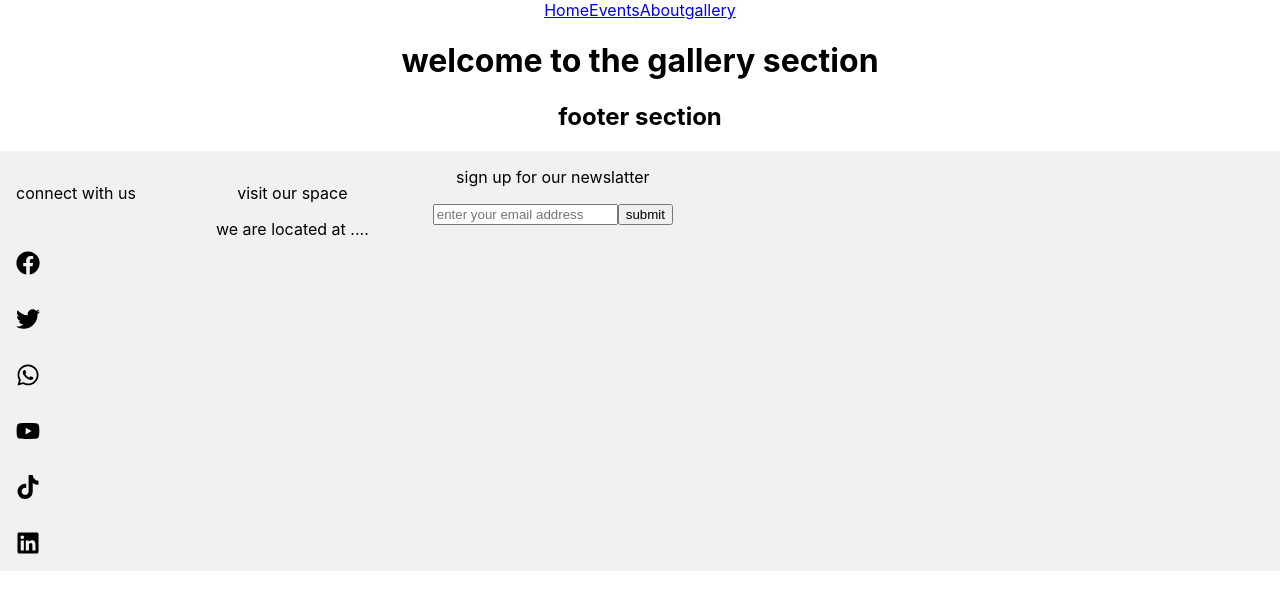
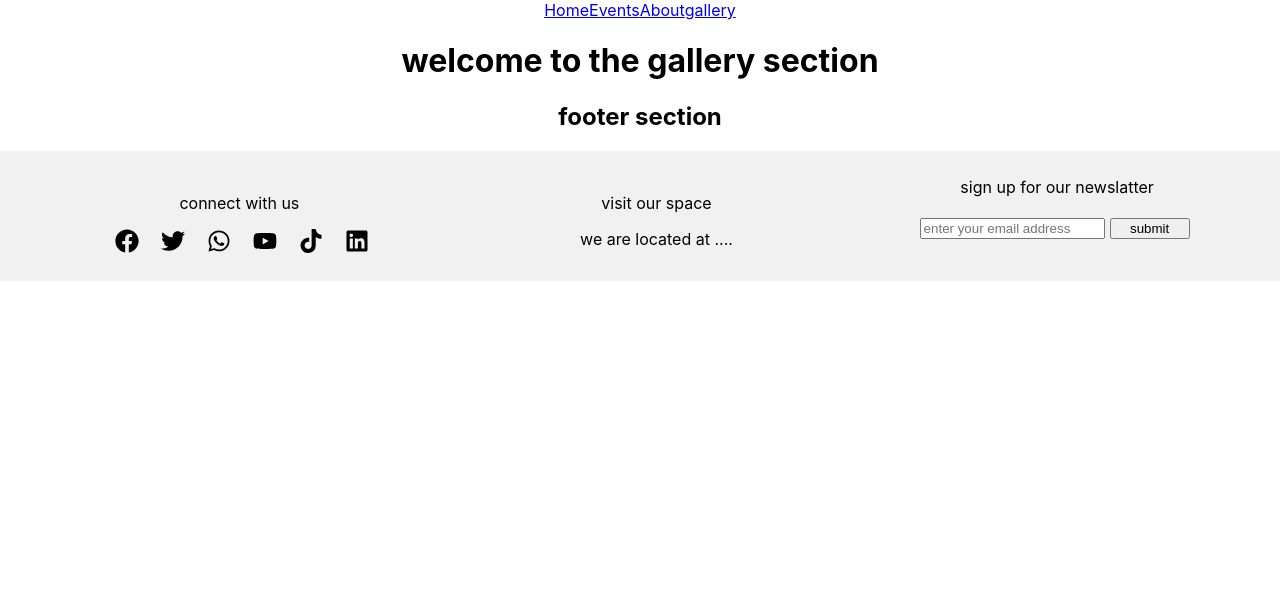
Before and after one commit to Kris-Ekiteles/ekai_empiror, a React (Create React App) app: page /gallery in a window 1280 px wide. Shown: the top 610 px of the page. Built offline with nearby package versions, Linux system fonts and the light colour scheme.

Commit message:
button style and remove flex wrap

```diff
--- a/src/components/Footer.css
+++ b/src/components/Footer.css
@@ -1,25 +1,38 @@
 footer{
-     position: sticky;
+    position: sticky;
     bottom: 0;
     width: 100vw;
     background-color: #f1f1f1;
     display: flex;
-    justify-content: start;
+    justify-content: space-around;
     align-items: start;
-    flex-wrap: wrap;
     z-index: 1000;
-    gap: 3rem;
+
+    padding-top: 10px;
 
 }
 .media_icons{
     cursor: pointer;
-    display: flex;
-    flex-direction: column;
-    gap: 1rem;
+    /* display: flex;
+    flex-direction: row; */
+
+    gap: 10px;
     margin: 1rem;
 
 
+
+}
+.media_icons a{
+    padding: 2px;
+    margin: 5px;
+}
+.media_icons a:last-child{
+    background-color: green;
 }
 .our_space{
     margin: 1rem;
 }
+.newslater button{
+    width: 80px;
+    margin: 5px;
+}
```
